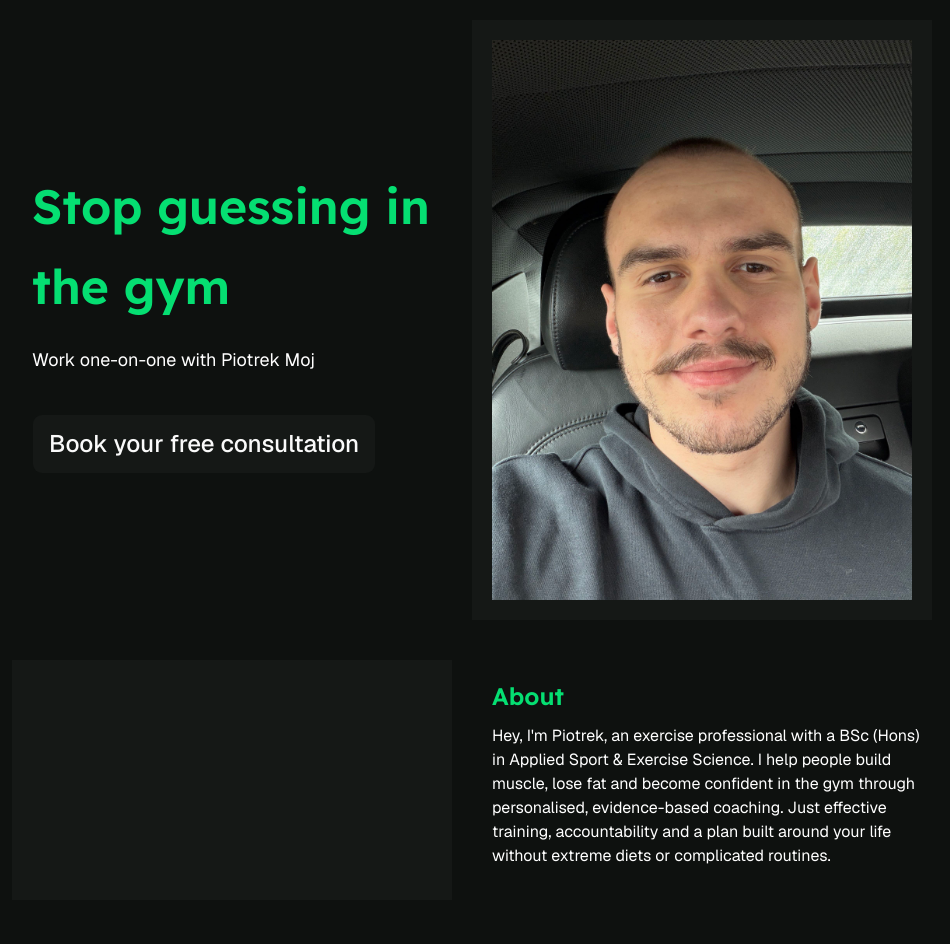
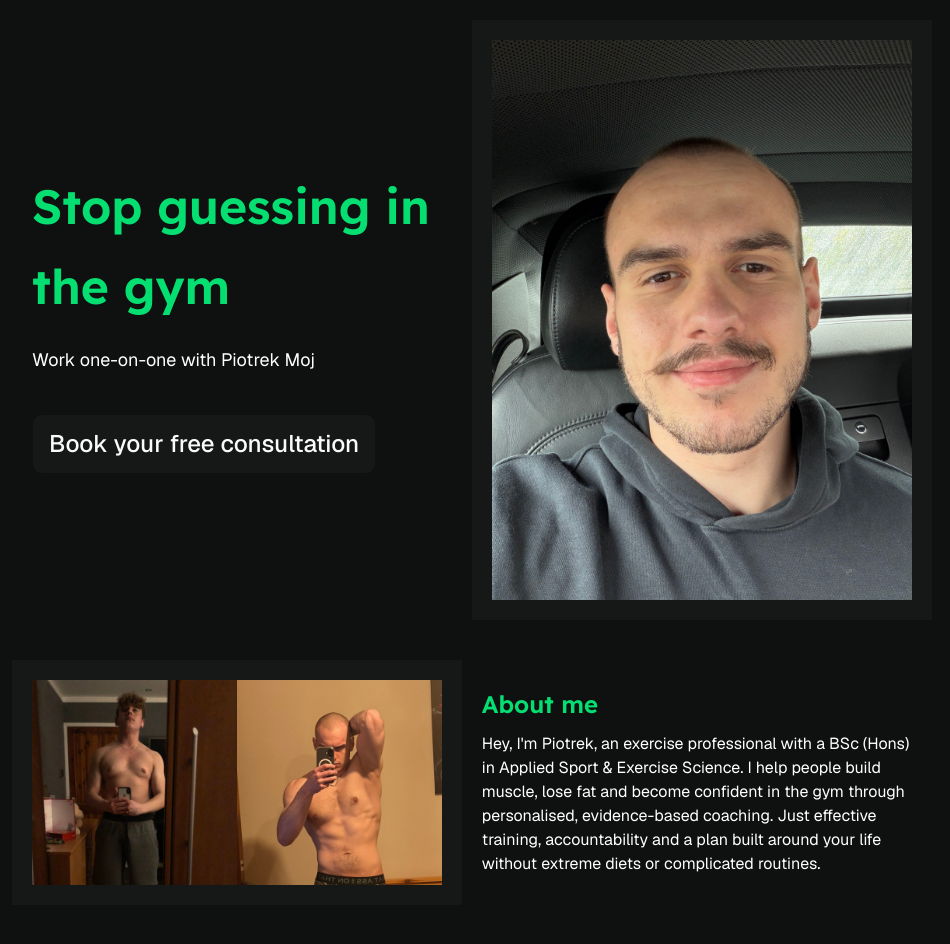
Before and after one commit to krako2/piotr-moj-pt, a Next.js app: page / in a window 1280 px wide. Shown: the top 944 px of the page, without its empty margins (168-1118 px from the left). Built offline with nearby package versions, Linux system fonts and the light colour scheme.

Commit message:
complete the about section

```diff
--- a/components/about.tsx
+++ b/components/about.tsx
@@ -1,15 +1,33 @@
+import Image from "next/image";
+
 export default function About() {
+  const beforePhotoWidth: number = 1024;
+  const beforePhotoHeight: number = 1024;
+  const afterPhotoWidth: number = 1024;
+  const afterPhotoHeight: number = 1024;
+  const sizeDivider: number = 5;
   return (
-    <div className="flex flex-col sm:flex-row justify-center items-center">
-      <div className="p-5 w-full">
-        <div className="p-5 bg-(--placeholder) w-full h-60">
-
+    <section className="flex flex-col sm:flex-row justify-center items-center p-5 ">
+      <div className="flex justify-center items-center w-full">
+        <div className="flex flex-col lg:flex-row p-5 bg-(--placeholder)">
+          <Image
+            src="/before.png"
+            alt="Old photo of Piotrek two years into training"
+            width={beforePhotoWidth / sizeDivider}
+            height={beforePhotoHeight / sizeDivider}
+          />
+          <Image
+            src="/after.png"
+            alt="Recent photo of Piotrek showing his gym progress"
+            width={afterPhotoWidth / sizeDivider}
+            height={afterPhotoHeight / sizeDivider}
+          />
         </div>
       </div>
-      <section className="p-5 w-full h-60">
-        <h2 className="text-2xl font-semibold text-green-400">About</h2>
+      <section className="p-5 w-full">
+        <h2 className="text-2xl font-semibold text-green-400">About me</h2>
         <p className="mt-3">Hey, I'm Piotrek, an exercise professional with a BSc (Hons) in Applied Sport & Exercise Science. I help people build muscle, lose fat and become confident in the gym through personalised, evidence-based coaching. Just effective training, accountability and a plan built around your life without extreme diets or complicated routines.</p>
       </section>
-    </div>
+    </section>
   );
 }
```
